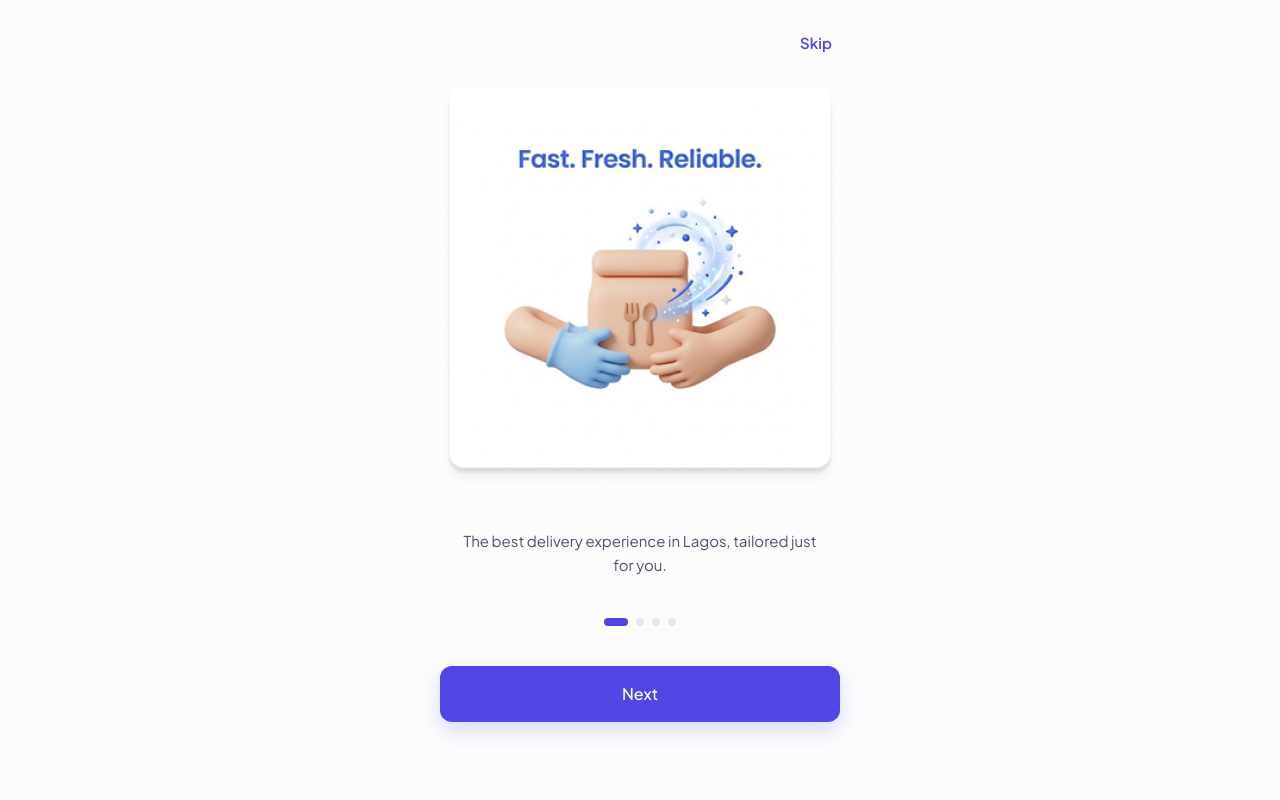
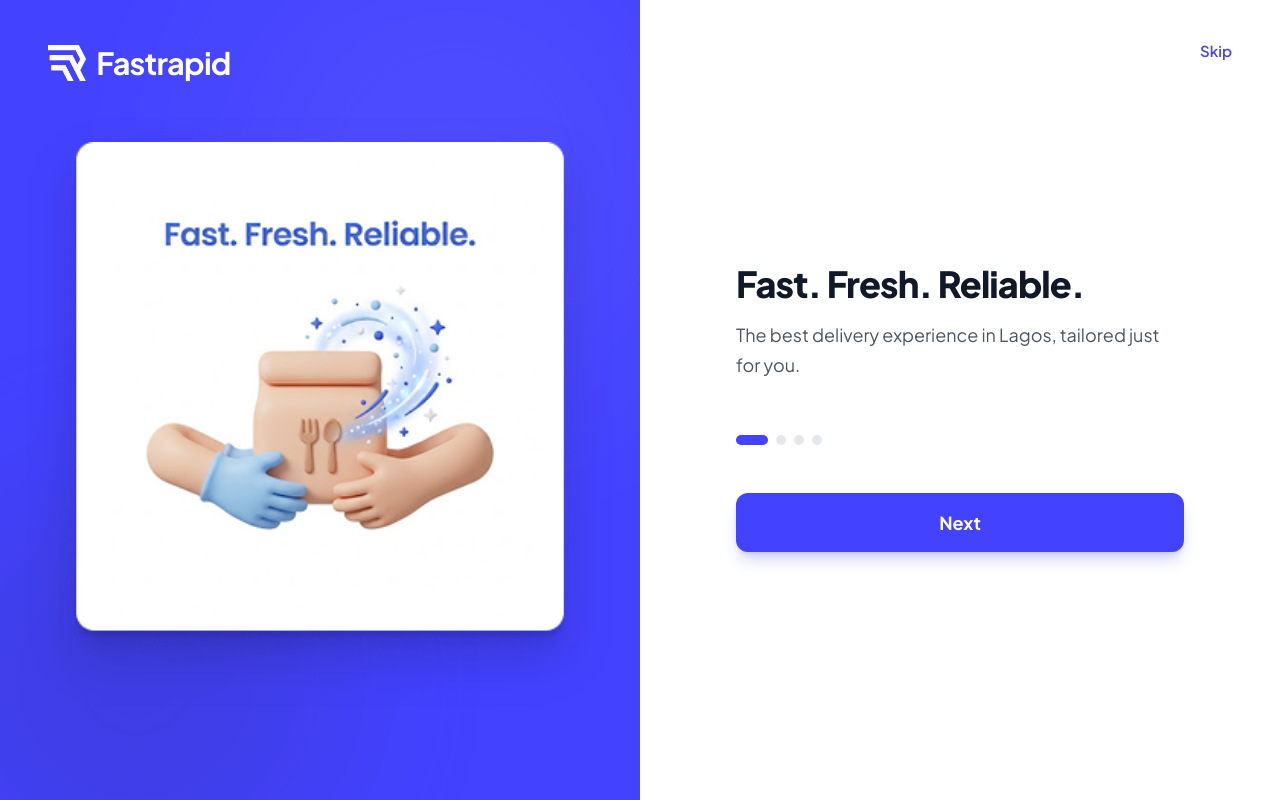
Before and after one commit to sunnydoshlowkee-jpg/Fastrapidapp, a React (Vite) app: page /onboarding/slider in a window 1280 px wide. Built offline with nearby package versions, Linux system fonts and the light colour scheme.

Commit message:
feat(user): implement split-screen desktop layout for onboarding slider

```diff
--- a/src/apps/user/pages/onboarding/Slider.jsx
+++ b/src/apps/user/pages/onboarding/Slider.jsx
@@ -1,5 +1,6 @@
 import { useState } from 'react'
 import { Link, useNavigate } from 'react-router-dom'
+import Logo from '../../../../components/brand/Logo'
 
 const slides = [
   {
@@ -70,26 +71,52 @@ export default function Slider() {
   const slide = slides[currentSlide]
 
   return (
-    <div className="flex flex-col min-h-screen bg-[#F8F9FA] md:bg-gray-50/50">
+    <div className="flex flex-col md:flex-row min-h-screen bg-[#F8F9FA] md:bg-white">
 
-      {/* Top action */}
-      <div className="w-full flex justify-end p-6 pt-14 md:p-8 md:max-w-md md:mx-auto">
-        <Link to="/onboarding/welcome" className="text-[#4F46E5] font-semibold text-[15px]">
+      {/* Left Panel (Desktop Only) */}
+      <div className="hidden md:flex md:w-1/2 bg-[#4342FF] relative flex-col items-center justify-center p-12 overflow-hidden">
+        {/* Brand Logo */}
+        <div className="absolute top-10 left-12">
+          <Logo variant="white" height={36} />
+        </div>
+
+        {/* Decorative elements */}
+        <div className="absolute top-[-10%] right-[-10%] w-[500px] h-[500px] rounded-full bg-white opacity-5 blur-[100px]"></div>
+        <div className="absolute bottom-[-10%] left-[-10%] w-[400px] h-[400px] rounded-full bg-indigo-900 opacity-20 blur-[80px]"></div>
+
+        {/* Hero Image */}
+        <div className="relative z-10 w-full max-w-lg flex justify-center">
+          {slide.img ? (
+            <img src={slide.img} alt={slide.title} className="w-full h-auto object-contain drop-shadow-2xl hover:scale-105 transition-transform duration-700" />
+          ) : (
+            <div className="relative inline-block">
+              <span className="text-[200px] animate-[bounce_3s_ease-in-out_infinite] block drop-shadow-2xl">
+                {slide.emoji}
+              </span>
+            </div>
+          )}
+        </div>
+      </div>
+
+      {/* Right Panel (Mobile & Desktop) */}
+      <div className="w-full md:w-1/2 flex flex-col items-center px-6 md:px-16 lg:px-24 pb-10 pt-14 md:justify-center">
+
+        {/* Top action (Skip) */}
+        <div className="w-full flex justify-end mb-8 md:absolute md:top-10 md:right-12 md:w-auto">
+          <Link to="/onboarding/welcome" className="text-[#4342FF] font-semibold text-[15px] hover:text-indigo-800 transition-colors">
             Skip
           </Link>
         </div>
 
-      {/* Main content */}
-      <div className="flex-1 flex flex-col items-center px-6 max-w-md mx-auto w-full pb-10">
-
-        {/* Card or Image */}
+        {/* Mobile Card or Image (Hidden on Desktop) */}
+        <div className="w-full max-w-md mx-auto md:hidden">
           {slide.img ? (
             <div className="w-full flex justify-center mb-10">
               <img src={slide.img} alt={slide.title} className="w-full h-auto object-contain" />
             </div>
           ) : (
             <div className="w-full bg-white rounded-[32px] shadow-[0_8px_30px_rgb(0,0,0,0.04)] p-8 pt-10 flex flex-col items-center justify-center min-h-[360px] mb-10 relative overflow-hidden">
-            <h1 className="text-[22px] md:text-2xl font-bold text-[#2D2AEE] mb-8 text-center px-2 leading-tight">
+              <h1 className="text-[22px] font-bold text-[#2D2AEE] mb-8 text-center px-2 leading-tight">
                 {slide.title}
               </h1>
               <div className="relative inline-block" key={currentSlide}>
@@ -100,19 +127,24 @@ export default function Slider() {
               </div>
             </div>
           )}
+        </div>
 
-        {/* Description */}
-        <p className="text-[#4A5568] text-center text-[15px] leading-relaxed px-4 mb-10 min-h-[44px]">
+        {/* Desktop Title (Shown on Mobile if no image card) */}
+        <div className={`w-full max-w-md mx-auto flex flex-col items-center md:items-start ${!slide.img && 'hidden md:flex'}`}>
+          <h1 className="text-[28px] md:text-4xl font-extrabold text-[#111827] mb-4 text-center md:text-left leading-tight tracking-tight">
+            {slide.title}
+          </h1>
+          <p className="text-[#4B5563] text-center md:text-left text-[16px] md:text-[18px] leading-relaxed mb-10 md:mb-14">
             {slide.description}
           </p>
 
           {/* Dots */}
-        <div className="flex gap-2 justify-center mb-10">
+          <div className="flex gap-2 justify-center md:justify-start mb-10 md:mb-12 w-full md:w-auto">
             {slides.map((_, idx) => (
               <span
                 key={idx}
-              className={`h-2 rounded-full transition-all duration-300 ${
-                currentSlide === idx ? 'w-6 bg-[#4F46E5]' : 'w-2 bg-[#E2E8F0]'
+                className={`h-2.5 rounded-full transition-all duration-300 ${
+                  currentSlide === idx ? 'w-8 bg-[#4342FF]' : 'w-2.5 bg-[#E5E7EB]'
                 }`}
               />
             ))}
@@ -121,10 +153,11 @@ export default function Slider() {
           {/* Full-width Button */}
           <button
             onClick={handleNext}
-          className="w-full bg-[#4F46E5] hover:bg-indigo-700 text-white py-4 rounded-xl font-medium text-[16px] transition-all shadow-[0_8px_20px_rgba(79,70,229,0.2)] active:scale-[0.98]"
+            className="w-full bg-[#4342FF] hover:bg-[#3231d6] text-white py-4 md:py-4 rounded-xl font-bold text-[16px] md:text-[18px] transition-all shadow-lg shadow-indigo-500/30 active:scale-[0.98]"
           >
             {currentSlide === slides.length - 1 ? 'Get Started' : 'Next'}
           </button>
+        </div>
 
       </div>
     </div>
```
Lines whose indentation alone changed are shown as unchanged.
